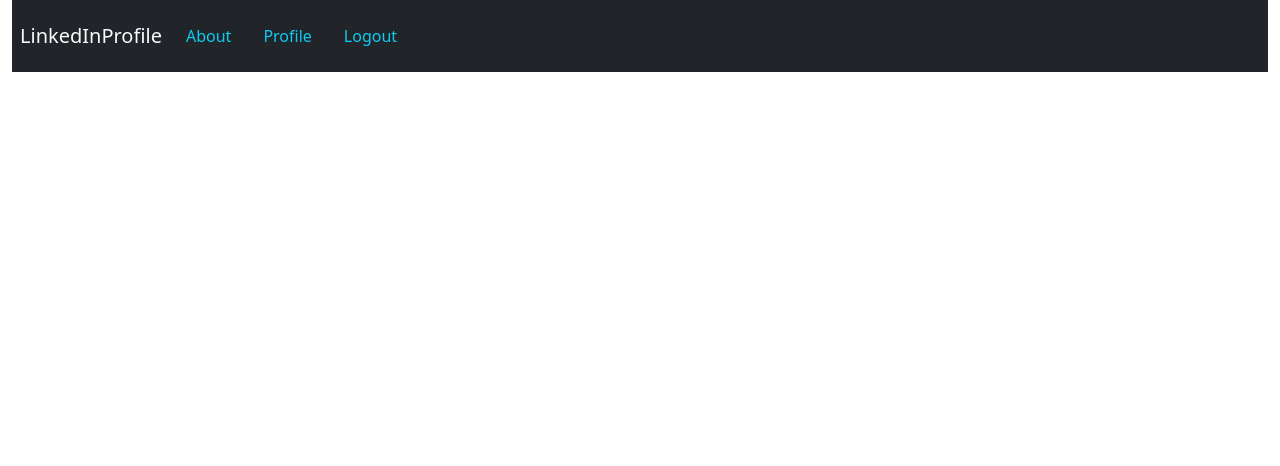
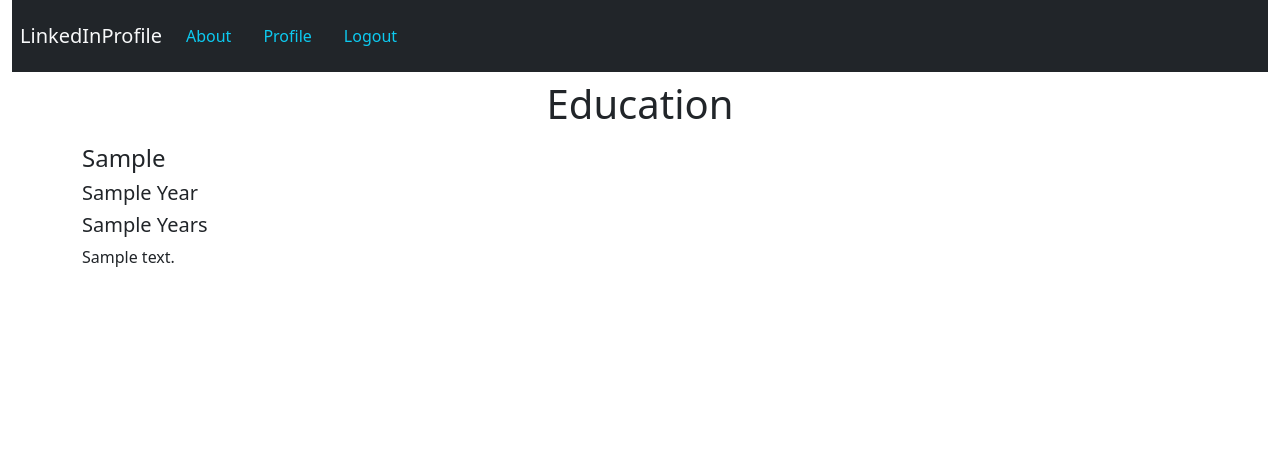
Before and after one commit to uebo7/LinkedInProfilePage, a Django app: page /education/1/ in a window 1280 px wide. Shown: the top 466 px of the page. Run offline with Django 4.2, Linux system fonts and the light colour scheme; a user stored in the database is signed in; tables that the repository leaves empty hold one stand-in row (values such as "Sample post").

Commit message:
wip: completes education/experience info pages

```diff
--- a/main_app/templates/Education/education_info.html
+++ b/main_app/templates/Education/education_info.html
@@ -3,3 +3,19 @@
 {% block title %}
 <title>Education</title>
 {% endblock %}
+
+{% block content %}
+<h1 class="text-center p-2">Education</h1>
+
+<div class="container">
+    <div class="row">
+        <h4> {{ education.school }} </h4>
+        <h5> {{ education.degree }} Year</h5>
+        <h5>{{ education.skills}} Years</h5>
+    </div>
+    <div class="row">
+        <p> {{ education.about }} </p>
+    </div>
+</div>
+
+{% endblock %}
```
Also changed, not shown: main_app/templates/Experience/experience_info.html (+16 -0 lines).
